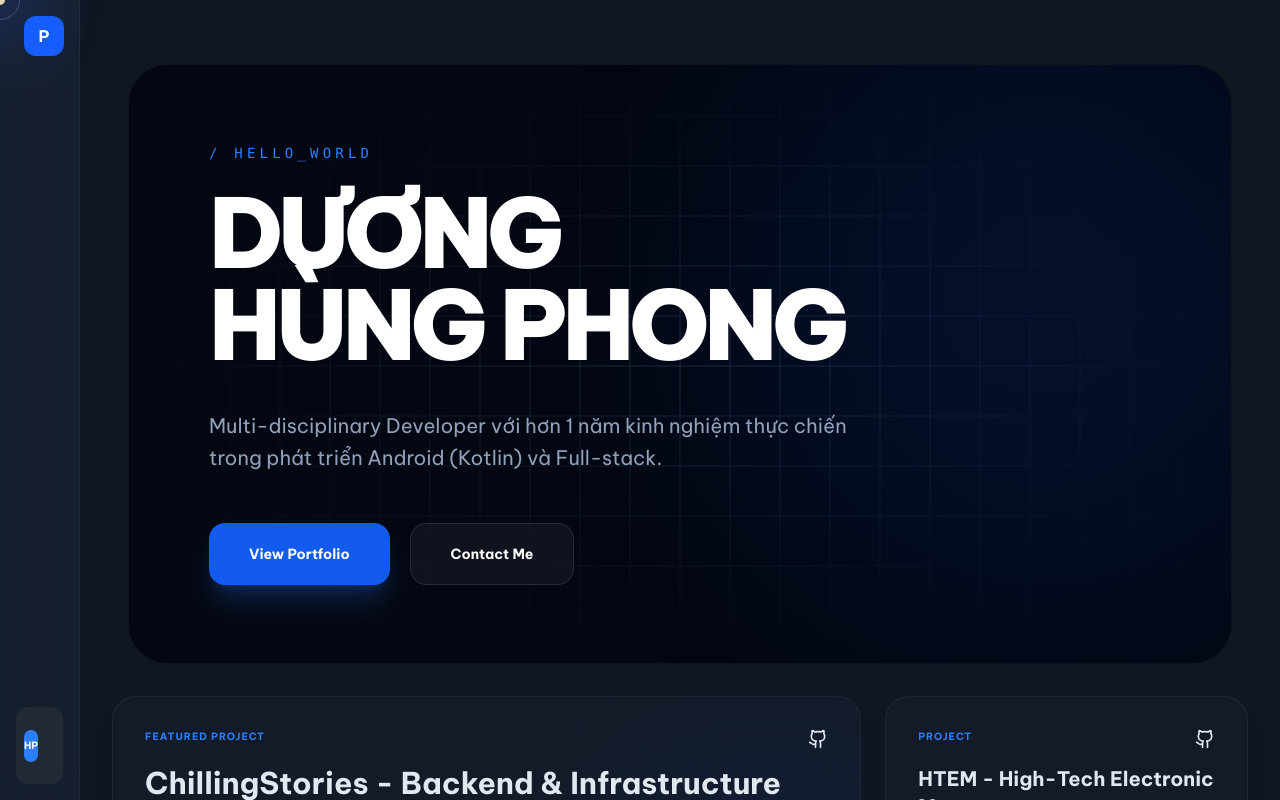
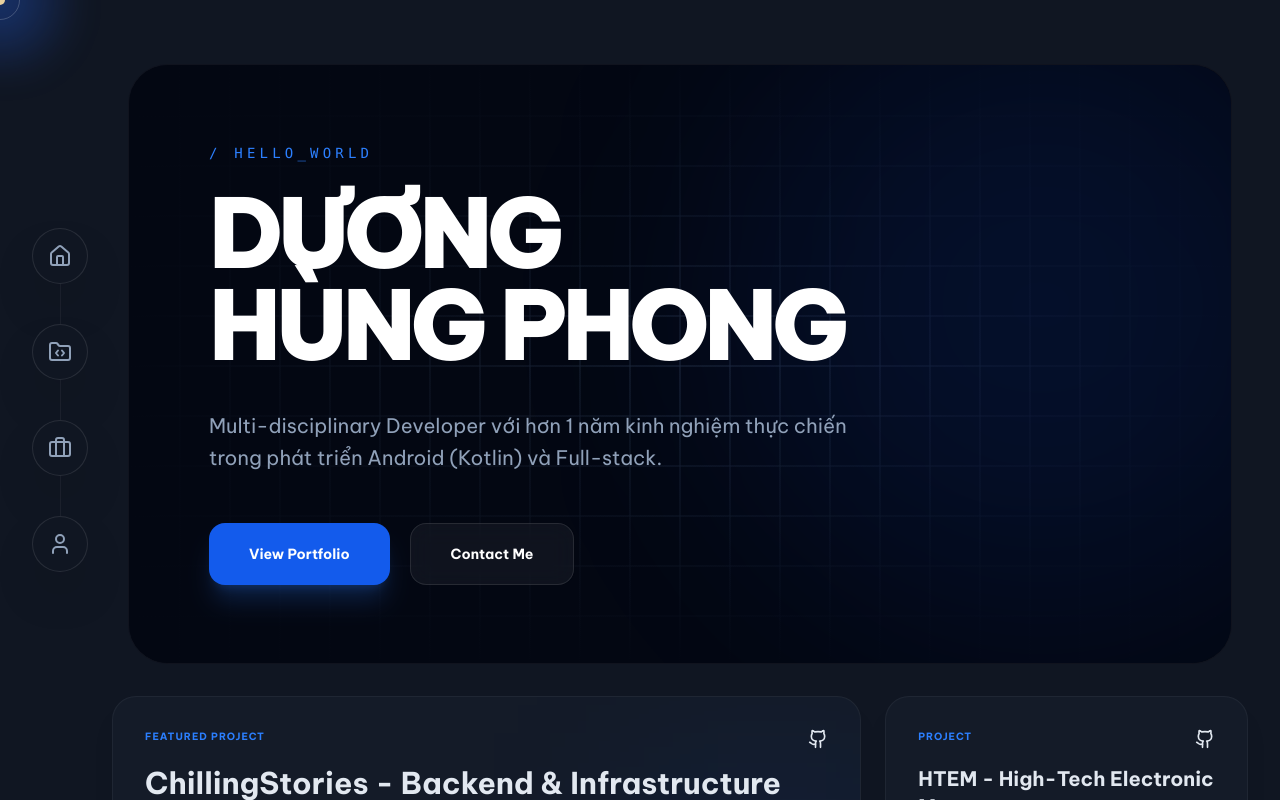
Before and after one commit to PhongDayNai/My-Portfolio, a Next.js app: page / in a window 1280 px wide. Shown: the top 800 px of the page. Built offline with nearby package versions, Linux system fonts and the light colour scheme.

Commit message:
style: update Sidebar UI

```diff
--- a/src/components/Sidebar.tsx
+++ b/src/components/Sidebar.tsx
@@ -1,5 +1,6 @@
 'use client';
 import { Home, FolderCode, User, Briefcase } from 'lucide-react';
+import { motion } from 'framer-motion';
 
 export default function Sidebar() {
   const menu = [
@@ -11,11 +12,10 @@ export default function Sidebar() {
 
   const handleScroll = (e: React.MouseEvent<HTMLAnchorElement>, href: string) => {
     e.preventDefault();
-
-    if (href === '#home') {
+    const targetId = href.replace('#', '');
+    if (targetId === 'home') {
       window.scrollTo({ top: 0, behavior: 'smooth' });
     } else {
-      const targetId = href.replace('#', '');
       const element = document.getElementById(targetId);
       if (element) {
         element.scrollIntoView({ behavior: 'smooth' });
@@ -24,45 +24,40 @@ export default function Sidebar() {
   };
 
   return (
-    <aside className="fixed left-0 top-0 h-screen w-20 hover:w-64 bg-[#1e293b]/50 backdrop-blur-xl border-r border-white/5 transition-all duration-300 group z-50 overflow-hidden">
-      <div className="flex flex-col h-full p-4">
-        <div
-          className="flex items-center gap-4 mb-10 px-2 cursor-none"
-          onClick={() => window.scrollTo({ top: 0, behavior: 'smooth' })}
-        >
-          <div className="w-10 h-10 rounded-xl bg-blue-600 flex-shrink-0 flex items-center justify-center font-bold text-white">
-            P
-          </div>
-          <span className="font-bold text-xl text-white opacity-0 group-hover:opacity-100 transition-opacity">
-            Phong.Dev
-          </span>
-        </div>
+    <aside className="fixed left-8 top-1/2 -translate-y-1/2 z-50 pointer-events-none">
+      <div className="relative flex flex-col items-center gap-10">
 
-        <nav className="flex-1 space-y-2">
-          {menu.map((item) => (
-            <a
-              key={item.name}
+        <div className="absolute top-0 bottom-0 w-[1px] bg-white/5 z-0" />
+
+        {menu.map((item) => (
+          <div key={item.name} className="relative flex items-center group pointer-events-auto">
+
+            <div className="absolute left-20 text-slate-400 text-sm font-bold uppercase tracking-[0.2em]
+                          whitespace-nowrap opacity-0 -translate-x-4 group-hover:opacity-100
+                          group-hover:translate-x-0 group-hover:text-blue-500 transition-all duration-200 pointer-events-none">
+              {item.name}
+            </div>
+
+            <motion.a
               href={item.href}
               onClick={(e) => handleScroll(e, item.href)}
-              className="flex items-center gap-4 p-3 rounded-xl hover:bg-white/5 text-slate-400 hover:text-blue-400 transition-all cursor-none"
+              whileHover={{ scale: 1.4 }}
+              transition={{
+                type: "tween",
+                duration: 0.15,
+                ease: "easeOut"
+              }}
+              className="relative z-10 flex items-center justify-center w-14 h-14 rounded-full
+                         border border-white/10 bg-[#101622] text-slate-400
+                         group-hover:text-blue-500 group-hover:border-blue-500/50
+                         transition-colors duration-200 cursor-none shadow-2xl"
             >
-              <item.icon size={24} />
-              <span className="font-medium opacity-0 group-hover:opacity-100 transition-opacity whitespace-nowrap">
-                {item.name}
-              </span>
-            </a>
-          ))}
-        </nav>
+              <div className="absolute inset-0 rounded-full bg-blue-500/10 opacity-0 group-hover:opacity-100 transition-opacity" />
 
-        <div className="p-2 bg-white/5 rounded-xl flex items-center gap-3">
-          <div className="w-8 h-8 rounded-full bg-blue-500 flex items-center justify-center text-[10px] font-bold text-white">
-            HP
+              <item.icon size={24} className="relative z-10" />
+            </motion.a>
           </div>
-          <div className="opacity-0 group-hover:opacity-100 transition-opacity overflow-hidden">
-            <p className="text-xs font-bold text-white truncate">Hùng Phong</p>
-            <p className="text-[10px] text-slate-500">Full-stack Dev</p>
-          </div>
-        </div>
+        ))}
       </div>
     </aside>
   );
```
